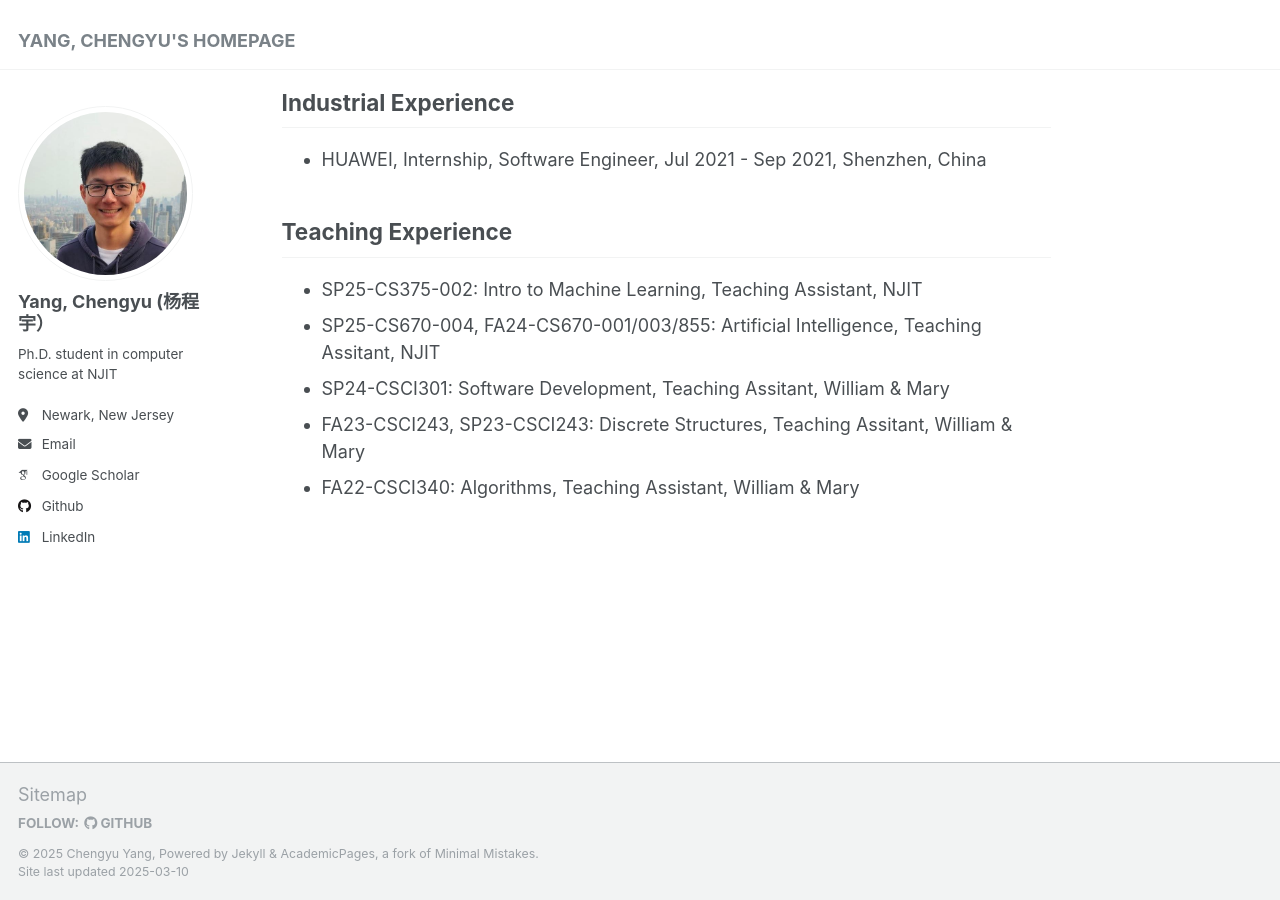
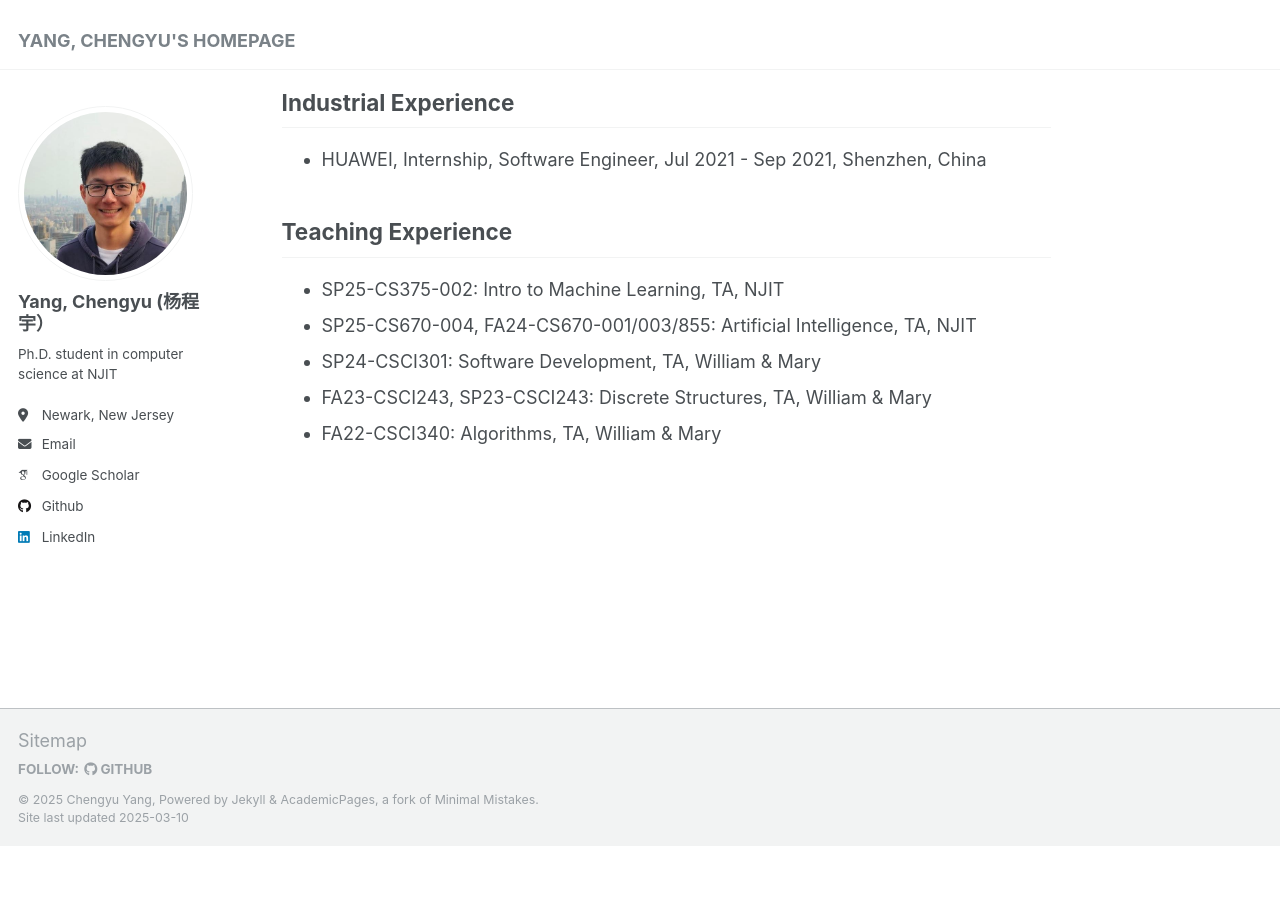
Before and after one commit to chengyuyang-njit/chengyuyang-njit.github.io, a Jekyll site: the page built from _pages/about.md, in a window 1280 px wide and 900 px high, scrolled down 1097 px. Built offline with Jekyll 4.4.1, drawn with Linux system fonts in a browser that asks for light colours; some web fonts are replaced; after the commit the page ends 1943 px from its top, so only the background shows below that.

Commit message:
Update about.md

```diff
--- a/_pages/about.md
+++ b/_pages/about.md
@@ -35,8 +35,8 @@ Industrial Experience
 
 Teaching Experience
 ------
-- SP25-CS375-002: Intro to Machine Learning, Teaching Assistant, NJIT
-- SP25-CS670-004, FA24-CS670-001/003/855: Artificial Intelligence, Teaching Assitant, NJIT
-- SP24-CSCI301: Software Development, Teaching Assitant, William & Mary
-- FA23-CSCI243, SP23-CSCI243: Discrete Structures, Teaching Assitant, William & Mary
-- FA22-CSCI340: Algorithms, Teaching Assistant, William & Mary
+- SP25-CS375-002: Intro to Machine Learning, TA, NJIT
+- SP25-CS670-004, FA24-CS670-001/003/855: Artificial Intelligence, TA, NJIT
+- SP24-CSCI301: Software Development, TA, William & Mary
+- FA23-CSCI243, SP23-CSCI243: Discrete Structures, TA, William & Mary
+- FA22-CSCI340: Algorithms, TA, William & Mary
```
